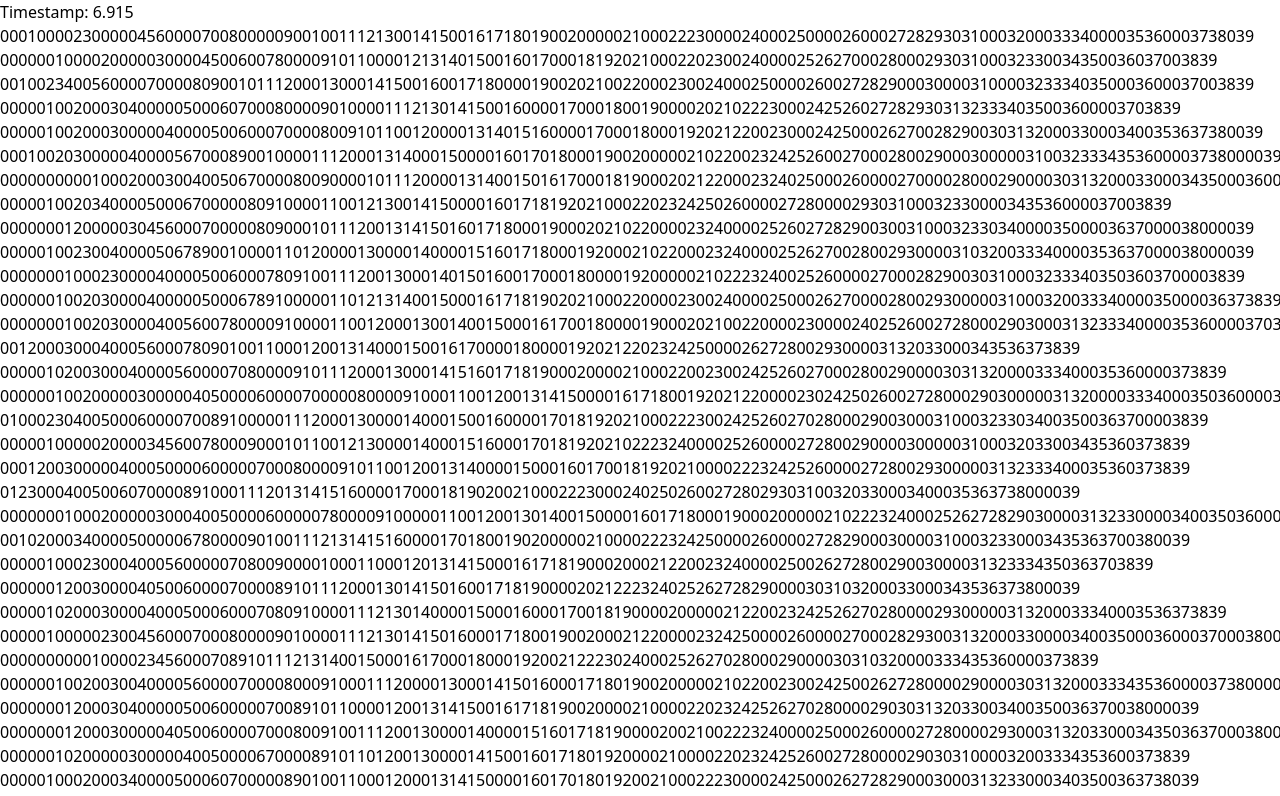
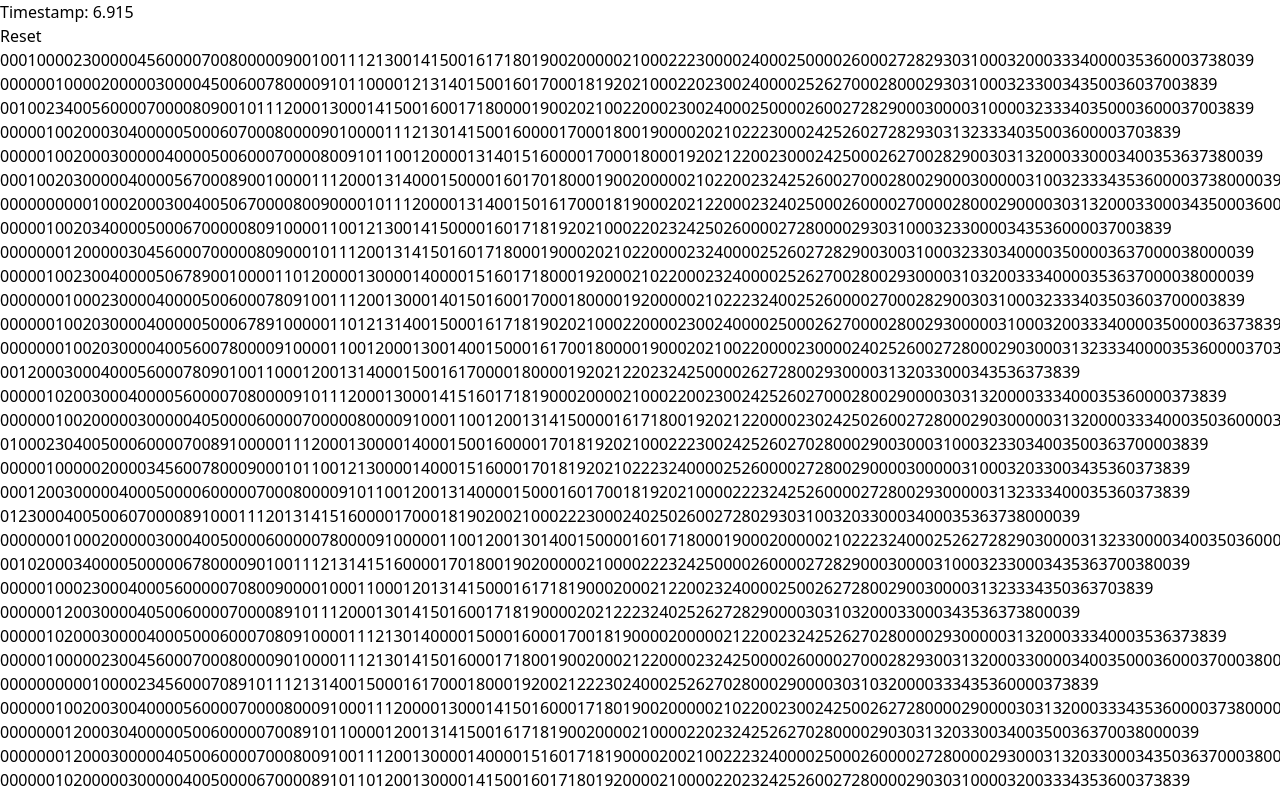
Before and after one commit to JakubWasilczyk/words-highlight, a React (Vite) app: page / in a window 1280 px wide. Shown: the top 796 px of the page. Built offline with nearby package versions, Linux system fonts and the light colour scheme.

Commit message:
add reset timer

```diff
--- a/src/App.tsx
+++ b/src/App.tsx
@@ -69,12 +69,30 @@ timestampAtom.onMount = (set) => {
   };
 };
 
+const useResetTimer = () => {
+  const setTimestamp = useSetAtom(timestampAtom);
+  const setCurrentWord = useSetAtom(currentWordAtom);
+  return () => {
+    setTimestamp((prev) => ({ ...prev, start: new Date().getTime() }));
+    setCurrentWord(null);
+  };
+};
+
 const Timer = () => {
   const { timestamp } = useAtomValue(timestampAtom);
+  const resetTimer = useResetTimer();
 
   return (
-    <div>
+    <div className="flex justify-between border-gray-600 border-b pb-2 mb-4 items-center">
       <div>Timestamp: {timestamp}</div>
+      <button
+        className="bg-blue-500 text-white px-4 py-2 rounded"
+        onClick={() => {
+          resetTimer();
+        }}
+      >
+        Reset
+      </button>
     </div>
   );
 };
```
